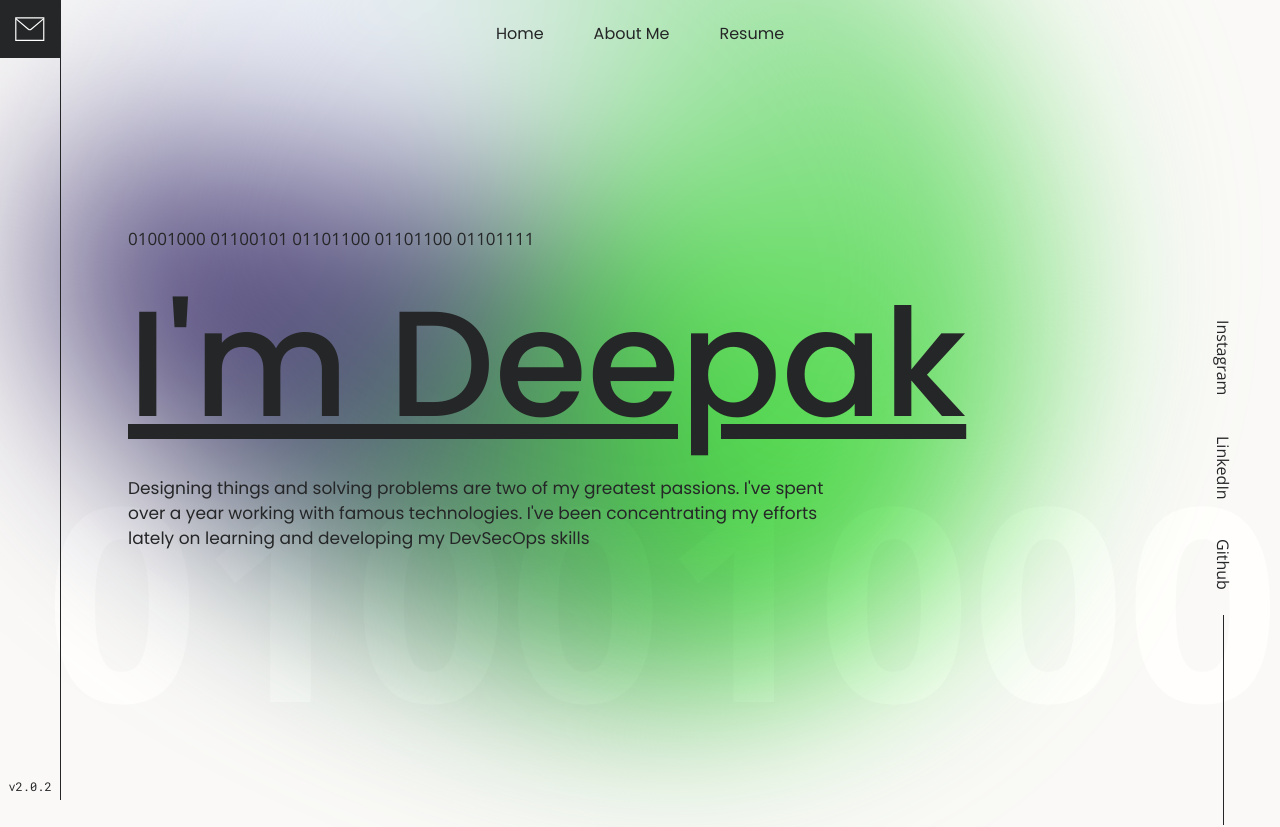
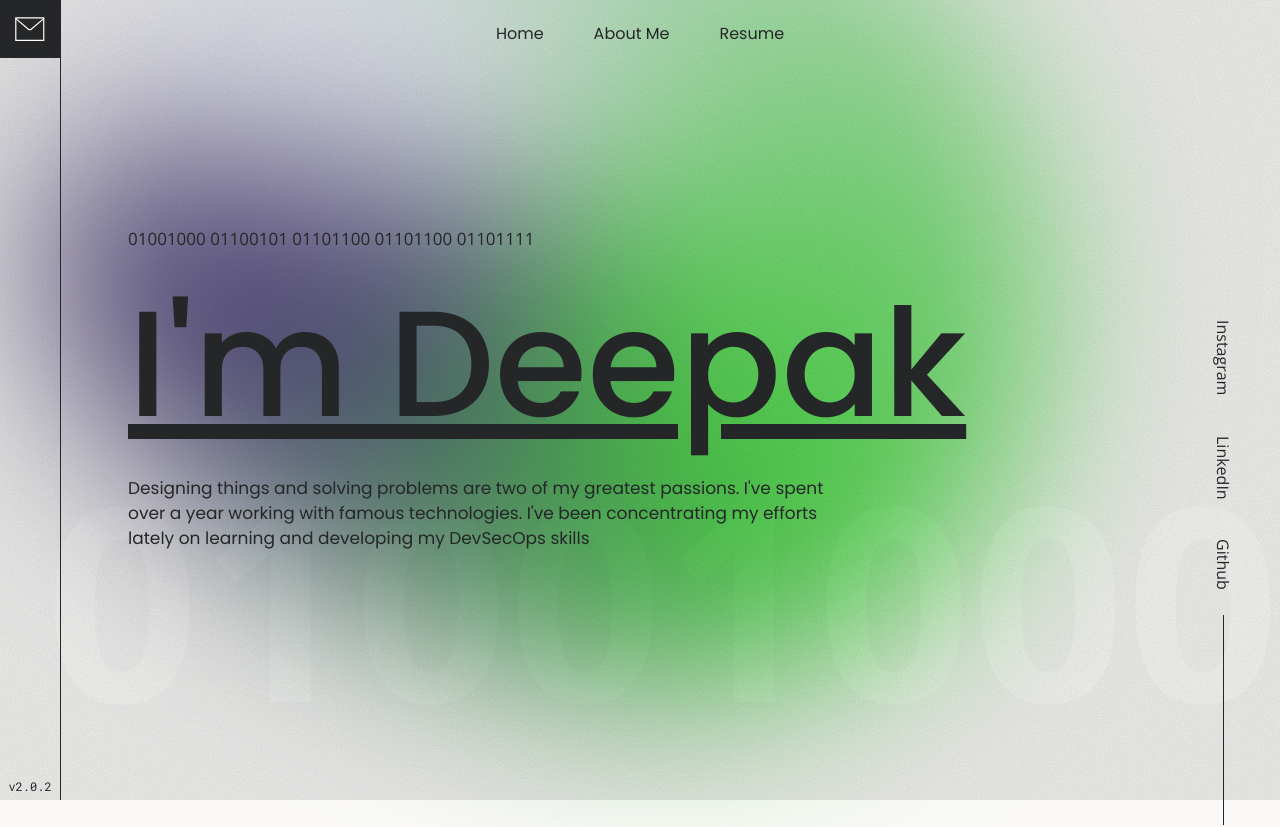
Before and after one commit to deepak-chouhan/Portfolio-V2, a React (Create React App) app: page / in a window 1280 px wide. Shown: the top 827 px of the page. Built offline with nearby package versions, Linux system fonts and the light colour scheme.

Commit message:
Added Fractal Noise

```diff
--- a/src/App.js
+++ b/src/App.js
@@ -3,11 +3,13 @@ import { Route, Routes} from 'react-router-dom';
 import './App.css';
 import Archive from './pages/Archive/Archive';
 import Index from './pages/Index/Index';
+import FractalNoise from "./components/UI/FractalNoise/FractalNoise";
 
 
 function App() {
   return (
     <div className="App">
+      <FractalNoise />
       <Routes>
           <Route path='/' element={<Index/>}></Route>
           <Route path='/archive' element={<Archive/>}></Route>
--- /dev/null
+++ b/src/components/UI/FractalNoise/FractalNoise.css
@@ -0,0 +1,22 @@
+.FractalNoise {
+    display: none;
+}
+
+body::before,
+body::after {
+  position: fixed;
+  left: 0;
+  top: 0;
+  content: '';
+  width: 100%;
+  height: 100%;
+  z-index: -1;
+
+  opacity: 40%;
+  mix-blend-mode: multiply;
+}
+
+body::before {
+  background: #aeaeae;
+  filter: url(#noiseFilter);
+}
--- /dev/null
+++ b/src/components/UI/FractalNoise/FractalNoise.js
@@ -0,0 +1,20 @@
+import React from "react";
+import "./FractalNoise.css";
+
+const FractalNoise = () => {
+    return <div className="FractalNoise">
+        <svg>
+            <filter id='noiseFilter'>
+                <feTurbulence
+                type='fractalNoise'
+                baseFrequency='0.6'
+                stitchTiles='stitch'/>
+                <feColorMatrix in="colorNoise" type="matrix" values="1 0 0 0 0 0 1 0 0 0 0 0 1 0 0 0 0 0 1 0" />
+                    <feComposite operator="in" in2="SourceGraphic" result="monoNoise"/>
+                    <feBlend in="SourceGraphic" in2="monoNoise" mode="screen" />
+            </filter>
+        </svg>
+    </div>
+}
+
+export default FractalNoise;
```
